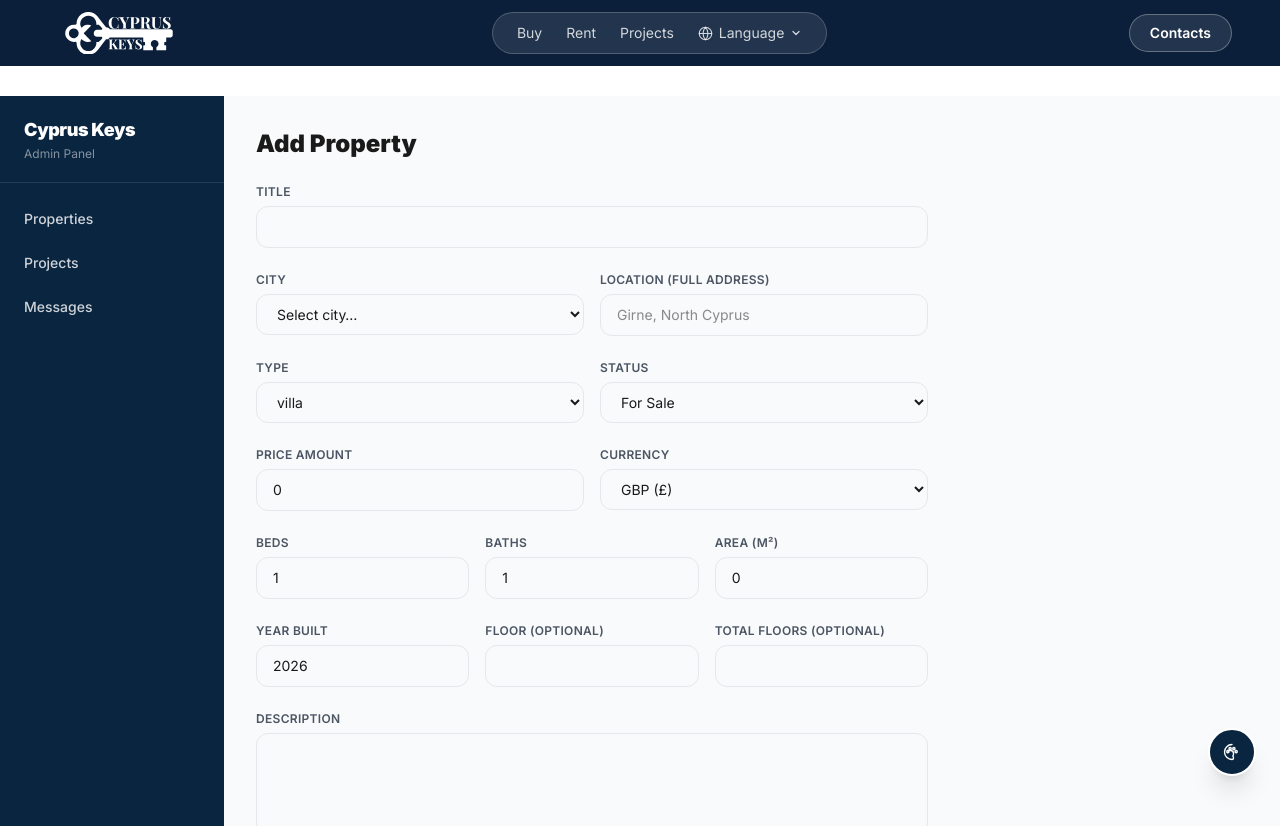
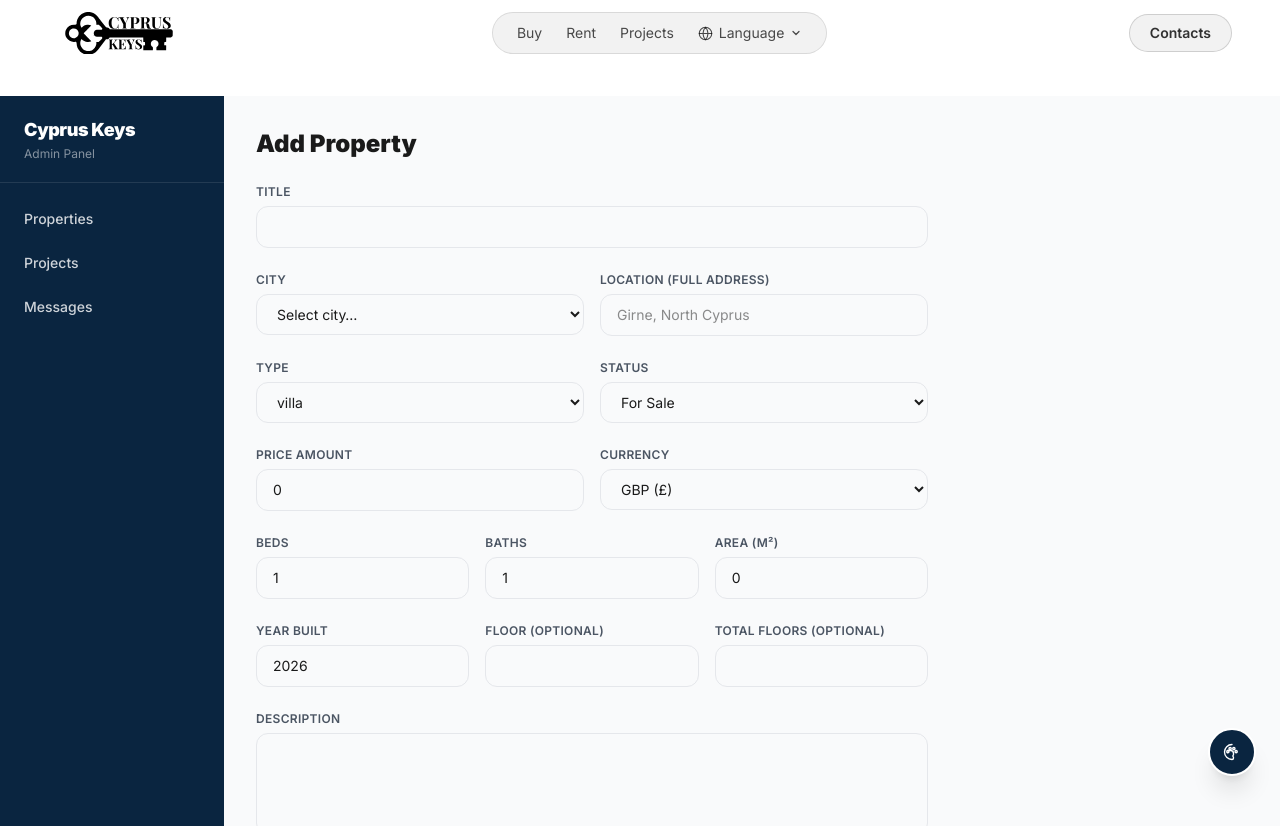
Before and after one commit to AeonShai/Cyprus-Keys, a Next.js app: page /admin/properties/new in a window 1280 px wide. Shown: the top 826 px of the page. Built offline with nearby package versions, Linux system fonts and the light colour scheme.

Commit message:
feat: transparent navbar on all pages, dark logo/text on non-home, fix projects image layout

```diff
--- a/src/components/FeaturedProjects.tsx
+++ b/src/components/FeaturedProjects.tsx
@@ -49,21 +49,10 @@ export default function FeaturedProjects() {
           </a>
         </div>
 
-        {/* Right: 3-image bento */}
-        <div className="flex-1 w-full flex gap-3" style={{ height: "420px" }}>
+        {/* Right: 3-image bento — two stacked left + one tall right */}
+        <div className="flex-1 w-full flex gap-3" style={{ height: "480px" }}>
 
-          {/* Big image left */}
-          <div className="w-[48%] relative rounded-2xl overflow-hidden">
-            <Image
-              src={PROJECTS[2].photo}
-              alt={PROJECTS[2].name}
-              fill
-              unoptimized
-              className="object-cover hover:scale-105 transition-transform duration-700"
-            />
-          </div>
-
-          {/* Two stacked right */}
+          {/* Two stacked left */}
           <div className="flex-1 flex flex-col gap-3">
             <div className="flex-1 relative rounded-2xl overflow-hidden">
               <Image
@@ -76,8 +65,8 @@ export default function FeaturedProjects() {
             </div>
             <div className="flex-1 relative rounded-2xl overflow-hidden">
               <Image
-                src={PROJECTS[1].photo}
-                alt={PROJECTS[1].name}
+                src={PROJECTS[2].photo}
+                alt={PROJECTS[2].name}
                 fill
                 unoptimized
                 className="object-cover hover:scale-105 transition-transform duration-700"
@@ -85,6 +74,17 @@ export default function FeaturedProjects() {
             </div>
           </div>
 
+          {/* One tall right */}
+          <div className="w-[46%] relative rounded-2xl overflow-hidden">
+            <Image
+              src={PROJECTS[1].photo}
+              alt={PROJECTS[1].name}
+              fill
+              unoptimized
+              className="object-cover hover:scale-105 transition-transform duration-700"
+            />
+          </div>
+
         </div>
       </div>
     </section>
--- a/src/components/Navbar.tsx
+++ b/src/components/Navbar.tsx
@@ -53,9 +53,7 @@ export default function Navbar() {
   }, []);
 
   return (
-    <header className={`absolute top-0 left-0 right-0 z-50 ${
-      isHome ? "bg-transparent" : "bg-[#0B1F3A]"
-    }`}>
+    <header className="absolute top-0 left-0 right-0 z-50 bg-transparent">
       <nav className="max-w-[1600px] mx-auto px-8 md:px-12 py-3 flex items-center justify-between">
         {/* Logo */}
         <Link href="/" className="shrink-0" onClick={() => setOpen(false)}>
@@ -65,21 +63,25 @@ export default function Navbar() {
             width={240}
             height={72}
             priority
-            style={{ height: "42px", width: "auto", filter: "brightness(0) invert(1)" }}
+            style={{ height: "42px", width: "auto", filter: isHome ? "brightness(0) invert(1)" : "brightness(0)" }}
           />
         </Link>
 
-        {/* Desktop nav links — glass pill */}
-        <div className="hidden md:flex items-center gap-6 bg-white/10 backdrop-blur-md border border-white/20 rounded-full px-6 py-2.5">
-          <Link href="/properties?status=sale" className="text-sm text-white/80 hover:text-white transition-colors">{t("nav_buy")}</Link>
-          <Link href="/properties?status=rent" className="text-sm text-white/80 hover:text-white transition-colors">{t("nav_rent")}</Link>
-          <Link href="/projects" className="text-sm text-white/80 hover:text-white transition-colors">{t("nav_projects")}</Link>
+        {/* Desktop nav links — glass pill on home, plain on other pages */}
+        <div className={`hidden md:flex items-center gap-6 rounded-full px-6 py-2.5 ${
+          isHome
+            ? "bg-white/10 backdrop-blur-md border border-white/20"
+            : "bg-black/5 border border-black/10"
+        }`}>
+          <Link href="/properties?status=sale" className={`text-sm transition-colors ${ isHome ? "text-white/80 hover:text-white" : "text-black/70 hover:text-black" }`}>{t("nav_buy")}</Link>
+          <Link href="/properties?status=rent" className={`text-sm transition-colors ${ isHome ? "text-white/80 hover:text-white" : "text-black/70 hover:text-black" }`}>{t("nav_rent")}</Link>
+          <Link href="/projects" className={`text-sm transition-colors ${ isHome ? "text-white/80 hover:text-white" : "text-black/70 hover:text-black" }`}>{t("nav_projects")}</Link>
 
           {/* Language picker */}
           <div ref={langRef} className="relative">
             <button
               onClick={() => setLangOpen((v) => !v)}
-              className="flex items-center gap-1.5 text-sm text-white/80 hover:text-white transition-colors cursor-pointer"
+              className={`flex items-center gap-1.5 text-sm transition-colors cursor-pointer ${ isHome ? "text-white/80 hover:text-white" : "text-black/70 hover:text-black" }`}
             >
               <GlobeIcon />
               <span>{t("nav_language")}</span>
@@ -109,7 +111,11 @@ export default function Navbar() {
         <div className="hidden md:flex items-center gap-2">
           <Link
             href="/contacts"
-            className="px-5 py-2 rounded-full bg-white/10 backdrop-blur-sm border border-white/30 text-sm font-semibold text-white hover:bg-white/20 transition-colors"
+            className={`px-5 py-2 rounded-full text-sm font-semibold transition-colors ${
+              isHome
+                ? "bg-white/10 backdrop-blur-sm border border-white/30 text-white hover:bg-white/20"
+                : "bg-black/5 border border-black/15 text-black/80 hover:bg-black/10"
+            }`}
           >
             {t("nav_contacts")}
           </Link>
@@ -121,9 +127,9 @@ export default function Navbar() {
           onClick={() => setOpen((v) => !v)}
           aria-label="Toggle menu"
         >
-          <span className={`block w-6 h-0.5 bg-white transition-all duration-300 ${open ? "rotate-45 translate-y-2" : ""}`} />
-          <span className={`block w-6 h-0.5 bg-white transition-all duration-300 ${open ? "opacity-0" : ""}`} />
-          <span className={`block w-6 h-0.5 bg-white transition-all duration-300 ${open ? "-rotate-45 -translate-y-2" : ""}`} />
+          <span className={`block w-6 h-0.5 transition-all duration-300 ${isHome ? "bg-white" : "bg-black"} ${open ? "rotate-45 translate-y-2" : ""}`} />
+          <span className={`block w-6 h-0.5 transition-all duration-300 ${isHome ? "bg-white" : "bg-black"} ${open ? "opacity-0" : ""}`} />
+          <span className={`block w-6 h-0.5 transition-all duration-300 ${isHome ? "bg-white" : "bg-black"} ${open ? "-rotate-45 -translate-y-2" : ""}`} />
         </button>
       </nav>
 
```
